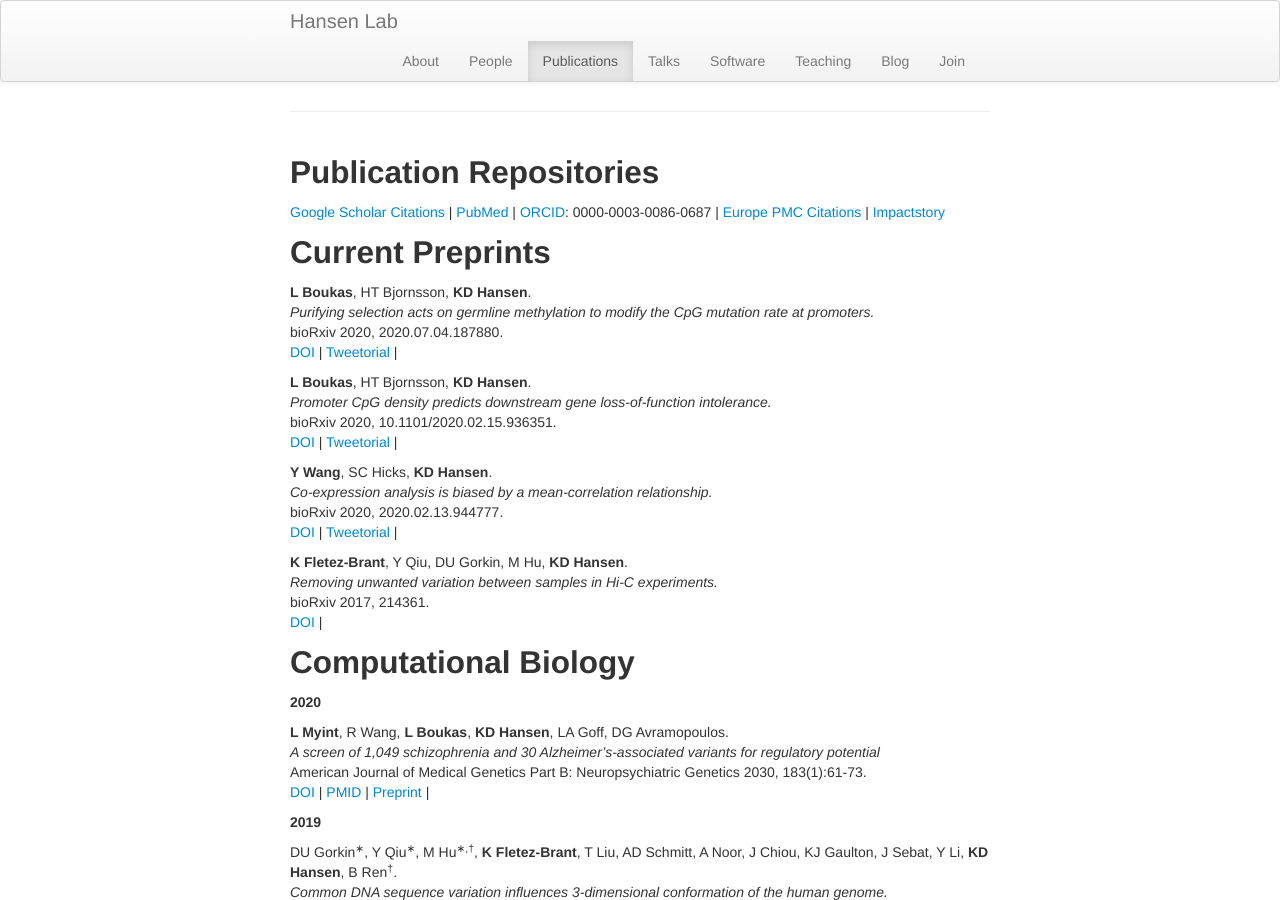
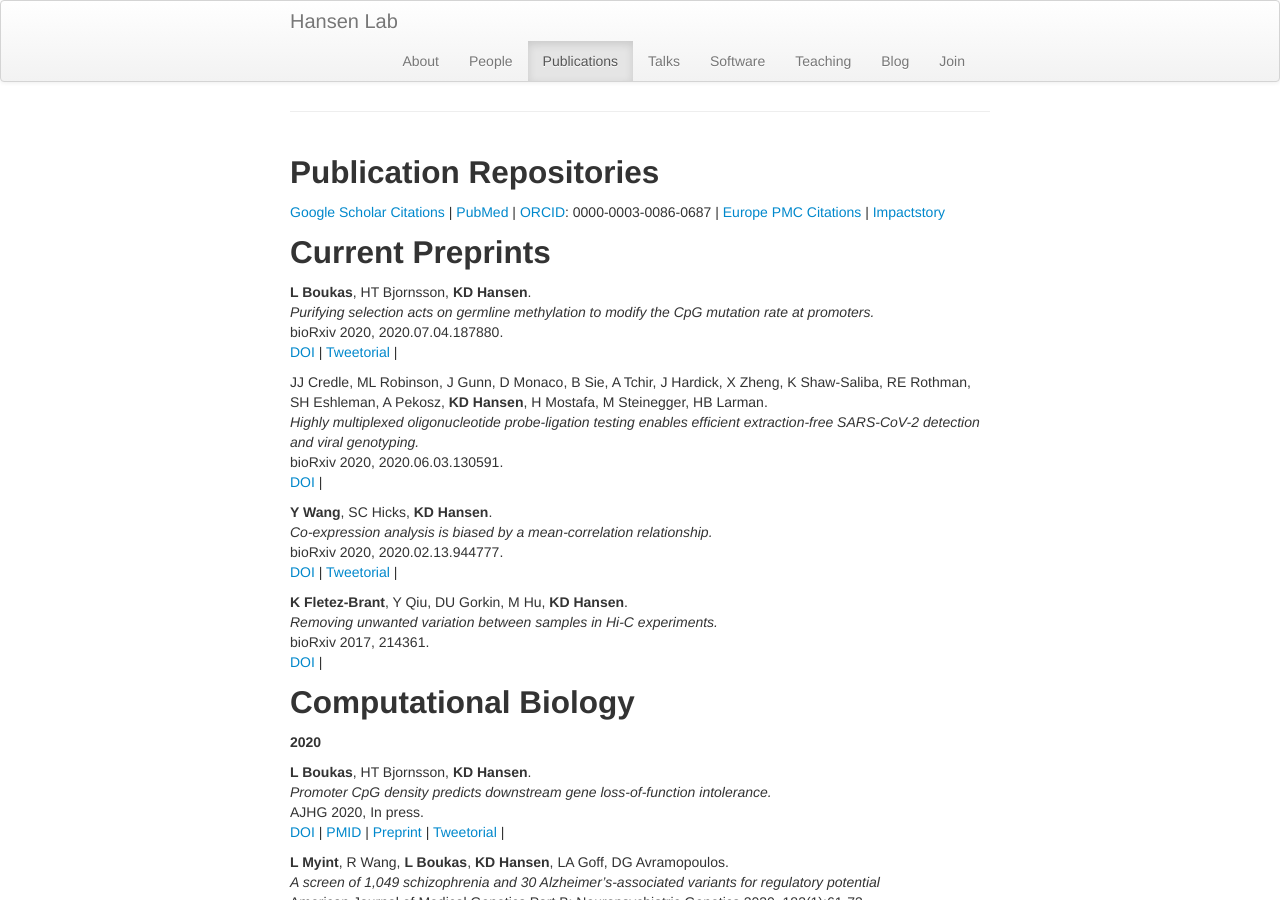
Before and after one commit to hansenlab/hansenlab.github.io, a Jekyll site: the page built from 02-pubs.md, in a window 1280 px wide and 900 px high. Built offline with Jekyll 4.4.1, drawn with Linux system fonts in a browser that asks for light colours; comment, search, counter and statistics services are not loaded; some of the changed text lies outside the part shown.

Commit message:
new pubs

```diff
--- a/02-pubs.md
+++ b/02-pubs.md
@@ -20,8 +20,6 @@ Publication Repositories
 Current Preprints
 -----------------
 
-
-
 **L Boukas**, HT Bjornsson, **KD Hansen**.
 _Purifying selection acts on germline methylation to modify the CpG mutation rate at promoters._
 bioRxiv 2020, 2020.07.04.187880.
@@ -29,13 +27,11 @@ bioRxiv 2020, 2020.07.04.187880.
 [Tweetorial](https://twitter.com/KasperDHansen/status/1279981186400616449?s=20) |
 <span data-badge-type="4" data-doi="10.1101/2020.07.04.187880" data-hide-no-mentions="true" class="altmetric-embed"> </span>
 
-
-**L Boukas**, HT Bjornsson, **KD Hansen**.
-_Promoter CpG density predicts downstream gene loss-of-function intolerance._
-bioRxiv 2020, 10.1101/2020.02.15.936351.
-[DOI](https://doi.org/10.1101/2020.02.15.936351) |
-[Tweetorial](https://twitter.com/KasperDHansen/status/1229601875554635781?s=20) |
-<span data-badge-type="4" data-doi="10.1101/2020.02.15.936351" data-hide-no-mentions="true" class="altmetric-embed"> </span>
+JJ Credle, ML Robinson, J Gunn, D Monaco, B Sie, A Tchir, J Hardick, X Zheng, K Shaw-Saliba, RE Rothman, SH Eshleman, A Pekosz, **KD Hansen**, H Mostafa, M Steinegger, HB Larman.
+_Highly multiplexed oligonucleotide probe-ligation testing enables efficient extraction-free SARS-CoV-2 detection and viral genotyping._
+bioRxiv 2020, 2020.06.03.130591.
+[DOI](https://doi.org/10.1101/2020.06.03.130591) |
+<span data-badge-type="4" data-doi="10.1101/2020.06.03.130591" data-hide-no-mentions="true" class="altmetric-embed"> </span>
 
 **Y Wang**, SC Hicks, **KD Hansen**.
 _Co-expression analysis is biased by a mean-correlation relationship._
@@ -56,11 +52,20 @@ Computational Biology
 
 **2020**
 
+**L Boukas**, HT Bjornsson, **KD Hansen**.
+_Promoter CpG density predicts downstream gene loss-of-function intolerance._
+AJHG 2020, In press.
+[DOI](https://doi.org/10.1016/j.ajhg.2020.07.014) |
+[PMID](http://www.ncbi.nlm.nih.gov/pubmed/32800095) |
+[Preprint](https://doi.org/10.1101/2020.02.15.936351) |
+[Tweetorial](https://twitter.com/KasperDHansen/status/1295668746972016642?s=20) | <span data-badge-type="4" data-doi="10.1016/j.ajhg.2020.07.014" data-hide-no-mentions="true" class="altmetric-embed"> </span>
+
 **L Myint**, R Wang, **L Boukas**, **KD Hansen**, LA Goff, DG Avramopoulos.
 _A screen of 1,049 schizophrenia and 30 Alzheimer's-associated variants for regulatory potential_
 American Journal of Medical Genetics Part B: Neuropsychiatric Genetics 2030, 183(1):61-73.
 [DOI](https://doi.org/10.1002/ajmg.b.32761) |
 [PMID](http://www.ncbi.nlm.nih.gov/pubmed/31503409) |
+[PMC](http://www.ncbi.nlm.nih.gov/pmc/articles/PMC7233147)
 [Preprint](https://doi.org/10.1101/447557) |
 <span data-badge-type="4" data-doi="10.1002/ajmg.b.32761" data-hide-no-mentions="true" class="altmetric-embed"> </span>
 
@@ -588,6 +593,13 @@ Leanpub, 2016.
 Published Preprints
 -------------------
 
+**L Boukas**, HT Bjornsson, **KD Hansen**.
+_Promoter CpG density predicts downstream gene loss-of-function intolerance._
+bioRxiv 2020, 10.1101/2020.02.15.936351.
+[DOI](https://doi.org/10.1101/2020.02.15.936351) |
+[Tweetorial](https://twitter.com/KasperDHansen/status/1229601875554635781?s=20) |
+<span data-badge-type="4" data-doi="10.1101/2020.02.15.936351" data-hide-no-mentions="true" class="altmetric-embed"> </span>
+
 DU Gorkin, Y Qiu, M Hu<sup>&dagger;</sup>, **K Fletez-Brant**, T Liu, AD Schmitt, A Noor, J Chiou, KJ Gaulton, J Sebat, Y Li, **KD Hansen**, B Ren<sup>&dagger;</sup>.
 _Common DNA sequence variation influences 3-dimensional conformation of the human genome._
 bioRxiv 2019, 592741
```
